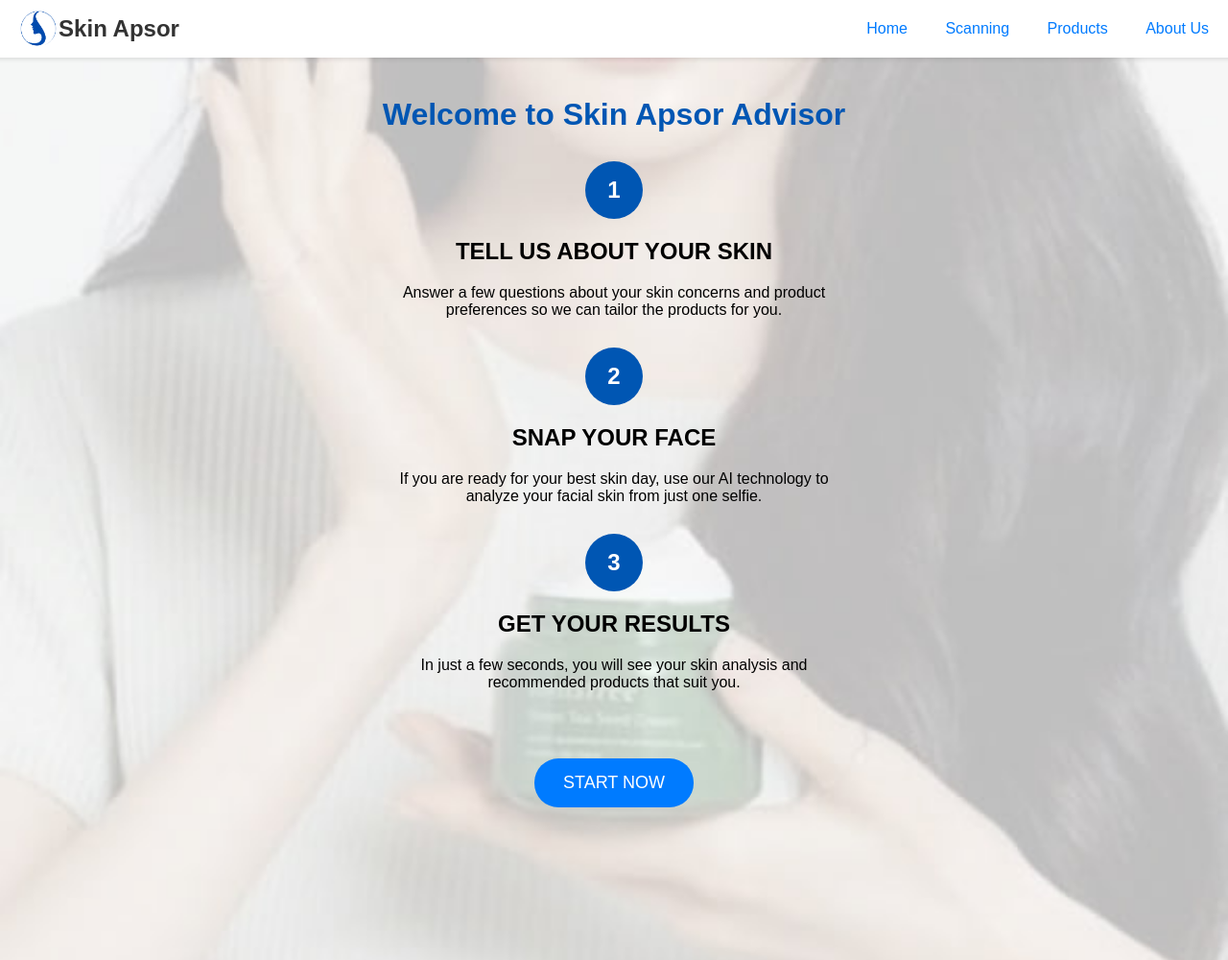
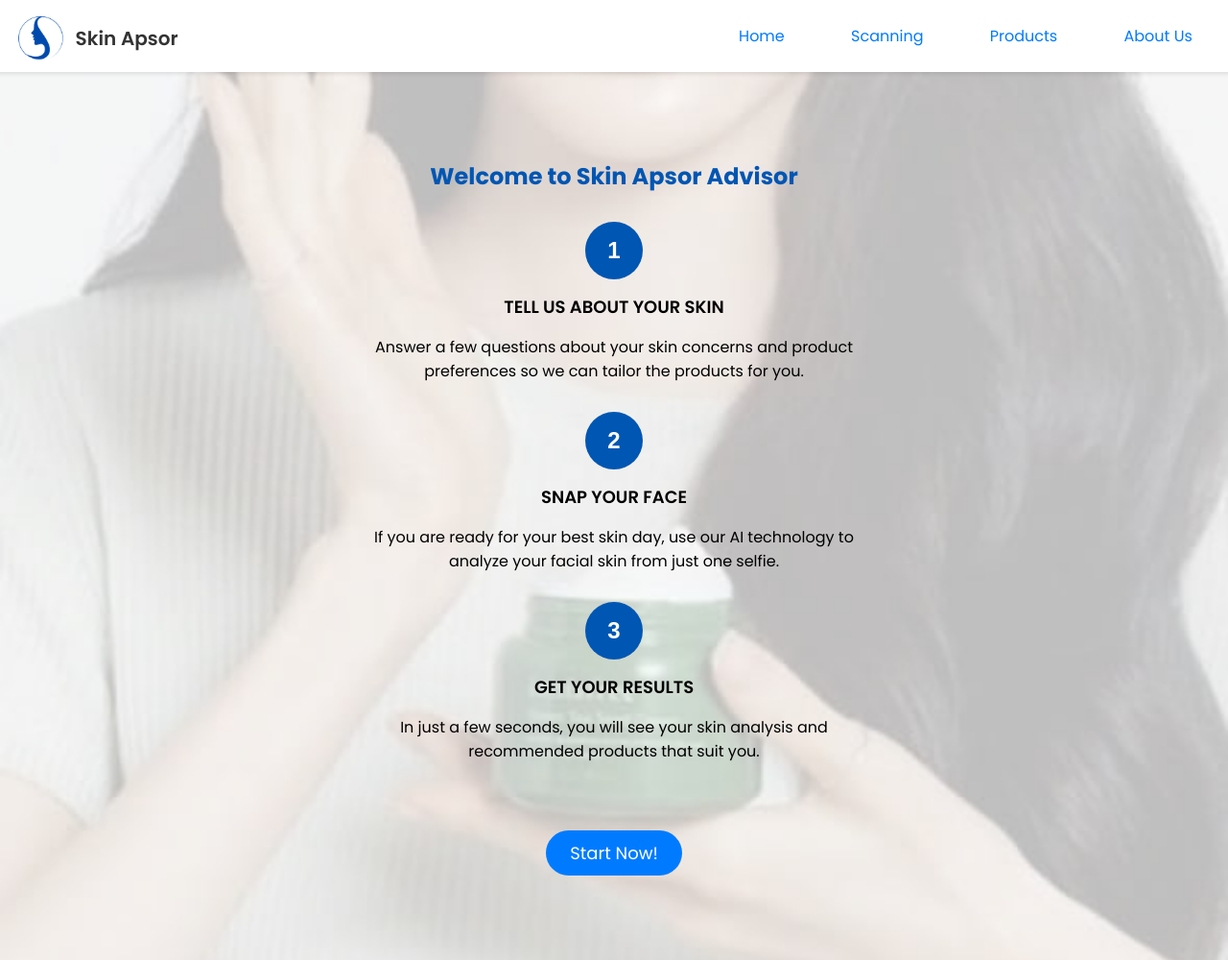
Before and after one commit to Muoyheangchhea/scandeploy, a Flask app: page /scan in a window 1280 px wide. Shown: the whole page at 96% size. Run offline with Flask 3, Linux system fonts and the light colour scheme; parts of the project's set-up code (start-up, migrations or seed data) failed here and were passed over; some libraries are stand-ins or nearby versions.

Commit message:
UI ready

```diff
--- a/static/style/style.css
+++ b/static/style/style.css
@@ -822,7 +822,6 @@ header {
     box-sizing: border-box;
     margin: 0;
     padding: 0;
-    font-family: Arial, sans-serif;
 }
 
 /* Container that holds the product cards */
@@ -892,9 +891,10 @@ header {
 
 /* Rating styling */
 .rating {
-    font-size: 14px;
+    font-size: 5px;
     color: #ffaa00;
 }
+
 @media screen and (max-width: 1024px) {
     .products-container {
         grid-template-columns: repeat(3, 1fr); /* 3 columns on medium screens */
@@ -1395,7 +1395,7 @@ h2 {
 }
 
 .rating {
-    font-size: 1.5rem;
+    font-size: 17px;
     color: #3498DB;
 }
 
--- a/templates/Q2.html
+++ b/templates/Q2.html
@@ -237,7 +237,7 @@
                     <div class="option" data-value="Dark Spots">Dark Spots</div>
                     <div class="option" data-value="Acnes">Acnes</div>
                     <div class="option" data-value="Pores">Pores</div>
-                    <div class="option" data-value="Redness">Redness</div>
+                    <div class="option" data-value="Redness">No idea</div>
                 </div>
 
                 <!-- Navigation Buttons -->
--- a/templates/Q3.html
+++ b/templates/Q3.html
@@ -189,7 +189,7 @@
                     <div class="option" data-value="Sulfates">Sulfates</div>
                     <div class="option" data-value="Benzoyl Peroxide">Benzoyl Peroxide</div>
                     <div class="option" data-value="Formaldehyde">Formaldehyde</div>
-                    <div class="option" data-value="Not Any">Not Any</div>
+                    <div class="option" data-value="Not Any">No Allergy</div>
 
 
                 </div>
--- a/templates/scan.html
+++ b/templates/scan.html
@@ -8,6 +8,10 @@
     <link rel="stylesheet" href="https://cdnjs.cloudflare.com/ajax/libs/font-awesome/6.6.0/css/all.min.css" crossorigin="anonymous" referrerpolicy="no-referrer" />
 
     <style>
+        @import url('https://fonts.googleapis.com/css2?family=Poppins:ital,wght@0,100;0,200;0,300;0,400;0,500;0,600;0,700;0,800;0,900;1,100;1,200;1,300;1,400;1,500;1,600;1,700;1,800;1,900&display=swap');
+        *{
+            font-family: 'Poppins', sans-serif;
+        }
         /* General Styles */
         html, body {
             margin: 0;
@@ -28,48 +32,52 @@
             /* Header Styles */
             header {
                 background-color: #ffffff;
-            width: 100%;
+                width: 102%;
                 display: flex;
                 align-items: center;
                 justify-content: space-between;
-            padding: 10px 20px;
                 box-shadow: 0 2px 4px rgba(0, 0, 0, 0.1);
                 position: fixed;
                 top: 0;
                 z-index: 1000;
+                height: 75px;
+                margin-right: 20px;
             }
 
         .logo {
+            margin-top: 5px;
             display: flex;
             align-items: center;
+            justify-content: center;
+            margin-left: 40px;
         }
 
         .logo-image {
-            height: 40px;
-            margin-left: 20px;
-
+            height: 50px;
+            margin-right: 10px;
         }
 
         .logo-text {
-            font-size: 24px;
-            font-weight: bold;
+            font-size: 20px;
             color: #333;
+            font-weight: 525;
         }
 
         .navigation a,
         .btnLogin-popup {
             text-decoration: none;
-            margin-left: 15px;
+            margin-left: 25px;
             color: #007bff;
-            font-weight: 500;
-            margin-right: 20px;
+            font-weight: 400;
+            margin-right: 40px;
         }
 
         .menu-icon {
             display: none;
-            margin-right: 10px;
+            cursor: pointer;
         }
 
+        /* Sidebar styles */
         .side-bar {
             display: none;
             flex-direction: column;
@@ -77,11 +85,18 @@
             top: 0;
             left: 0;
             width: 70%;
-            height: 100%;
-            background-color: #fff;
+            max-width: 400px;
+            height: 100vh;
+            background-color: white;
             box-shadow: 2px 0 5px rgba(0, 0, 0, 0.2);
             padding: 20px;
             z-index: 1000;
+            overflow-y: auto;
+        }
+
+        .side-bar h2 {
+            margin-bottom: 20px;
+            color: #007bff;
         }
 
         .side-bar a {
@@ -97,10 +112,15 @@
 
         /* Main Container */
         .main-content {
-            margin-top: 80px; /* Push content below the header */
+            margin-top: 150px; /* Push content below the header */
             width: 100%;
             max-width: 500px;
             text-align: center;
+
+        }
+        .text{
+            font-size: 18px;
+            font-weight: 600;
         }
 
         .background {
@@ -138,7 +158,7 @@
         .start-button {
             background-color: #007bff;
             color: white;
-            padding: 15px 30px;
+            padding: 10px 25px;
             border: none;
             border-radius: 25px;
             font-size: 18px;
@@ -152,6 +172,10 @@
         }
         .main-content h1 {
             color: #0056b3;
+            font-size: 24px;
+        }
+        .main-content h1 div h2 p{
+            padding: 0 50px;
         }
 
         @media (max-width: 768px) {
@@ -168,6 +192,15 @@
                 width: 50px;
                 height: 50px;
                 font-size: 20px;
+            }
+            .text{
+                font-size: 14px;
+            }
+            .main-content p{
+                font-size: 12px;
+            }
+            .main-content h1 h2 div p {
+                padding: 20px;
             }
         }
     </style>
@@ -209,27 +242,28 @@
     </header>
 
     <div class="main-content">
-        <h1>Welcome to Skin Apsor Advisor</h1>
+        <h1 class="texth">Welcome to Skin Apsor Advisor</h1>
 
         <div class="step">
             <div class="step-number">1</div>
-            <h2>TELL US ABOUT YOUR SKIN</h2>
+            <h2 class="text">TELL US ABOUT YOUR SKIN</h2>
             <p>Answer a few questions about your skin concerns and product preferences so we can tailor the products for you.</p>
         </div>
 
         <div class="step">
             <div class="step-number">2</div>
-            <h2>SNAP YOUR FACE</h2>
+            <h2 class = "text">SNAP YOUR FACE</h2>
             <p>If you are ready for your best skin day, use our AI technology to analyze your facial skin from just one selfie.</p>
         </div>
 
         <div class="step">
             <div class="step-number">3</div>
-            <h2>GET YOUR RESULTS</h2>
-            <p>In just a few seconds, you will see your skin analysis and recommended products that suit you.</p>
+            <h2 class="text">GET YOUR RESULTS</h2>
+            <p>In just a few seconds,
+            you will see your skin analysis and recommended products that suit you.</p>
         </div>
 
-        <button class="start-button" onclick="window.location.href='/survey1'">START NOW</button>
+        <button class="start-button" onclick="window.location.href='/survey1'">Start Now!</button>
 
     </div>
 
```
Also changed, not shown: templates/Product.html (+4 -3 lines), templates/Q1.html (+8 -8 lines), templates/Q4.html (+4 -3 lines), templates/analysis.html (+22 -13 lines), templates/camera.html (+9 -2 lines), templates/index.html (+32 -17 lines), templates/instruction.html (+46 -42 lines), static/1f8a35da-84a6-44fe-a721-2db893de28a2.jpg (added), static/annotations_0.jpg (added), static/c8ebdf6d-c0d5-488c-8d83-cad06c678893.jpg (added), static/cde92ecb-0c2c-4b54-99e3-4b0b085c7ee1.jpg (added), static/d99beacf-b766-4767-a997-023cb1634694.jpg (added), static/e3bb51ca-9a35-4c09-b206-fb7e08b43ebd.jpg (added). Lines whose indentation alone changed are shown as unchanged.
